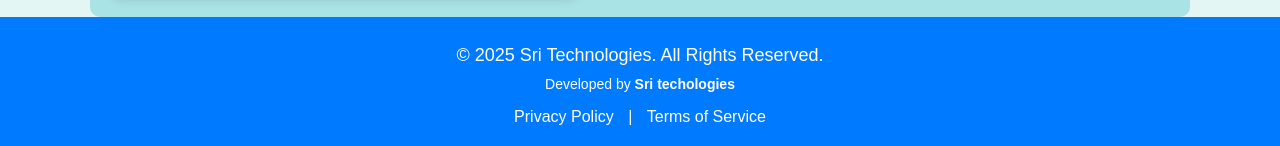
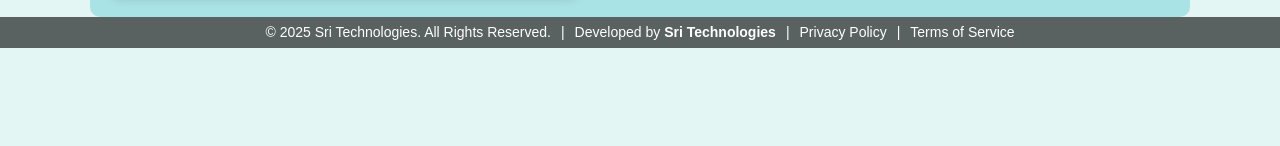
Before and after one commit to manojsurigi/yathiseva, a plain HTML site: page index.html in a window 1280 px wide. Shown: the part 5262-5408 px from the top of the page. After the commit the page ends 5310 px from the top, so only its background shows below. Drawn offline with Linux system fonts and the light colour scheme; a script that the page names is missing.

Commit message:
Update index.html
updated footer

```diff
--- a/index.html
+++ b/index.html
@@ -919,16 +919,19 @@
       </style>
     </section>
 
-      <footer style="background: #007BFF; color: #fff; text-align: center; padding: 20px; font-family: Arial, sans-serif; width: 100%;">
-        <div style="max-width: 1200px; margin: auto;">
-          <p style="margin: 5px 0; font-size: 18px;">&copy; 2025 Sri Technologies. All Rights Reserved.</p>
-          <p style="margin: 5px 0; font-size: 14px;">Developed by <strong><a href="https://www.sritechnologies.in/" style="color: white;"> Sri techologies</a></strong></p>
-          <div style="margin-top: 10px;">
-            <a href="Privacy Policy.html" target="_blank" style="color: #fff; text-decoration: none; margin: 0 10px;">Privacy Policy</a> |
-            <a href="Terms.html" target="_blank" style="color: #fff; text-decoration: none; margin: 0 10px;">Terms of Service</a>
-          </div>
-        </div>
-      </footer>
+      <footer style="background: rgba(0, 0, 0, 0.6); color: #fff; text-align: center; padding: 5px 0; font-family: Arial, sans-serif; width: 100%;">
+      <div style="max-width: 100%; margin: auto; display: flex; justify-content: center; align-items: center; gap: 10px; font-size: 14px;">
+        <p style="margin: 0;">&copy; 2025 Sri Technologies. All Rights Reserved.</p>
+        <span>|</span>
+        <p style="margin: 0;">Developed by
+          <strong><a href="https://www.sritechnologies.in/" style="color: white; text-decoration: none;">Sri Technologies</a></strong>
+        </p>
+        <span>|</span>
+        <a href="Privacy Policy.html" target="_blank" style="color: #fff; text-decoration: none;">Privacy Policy</a>
+        <span>|</span>
+        <a href="Terms.html" target="_blank" style="color: #fff; text-decoration: none;">Terms of Service</a>
+      </div>
+    </footer>
 
     <!-- JavaScript -->
     <script>
```
